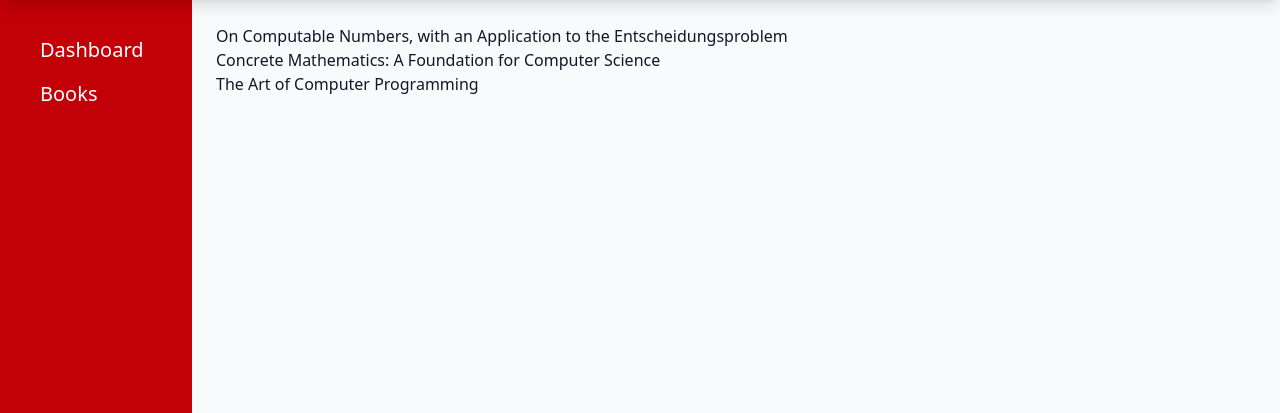
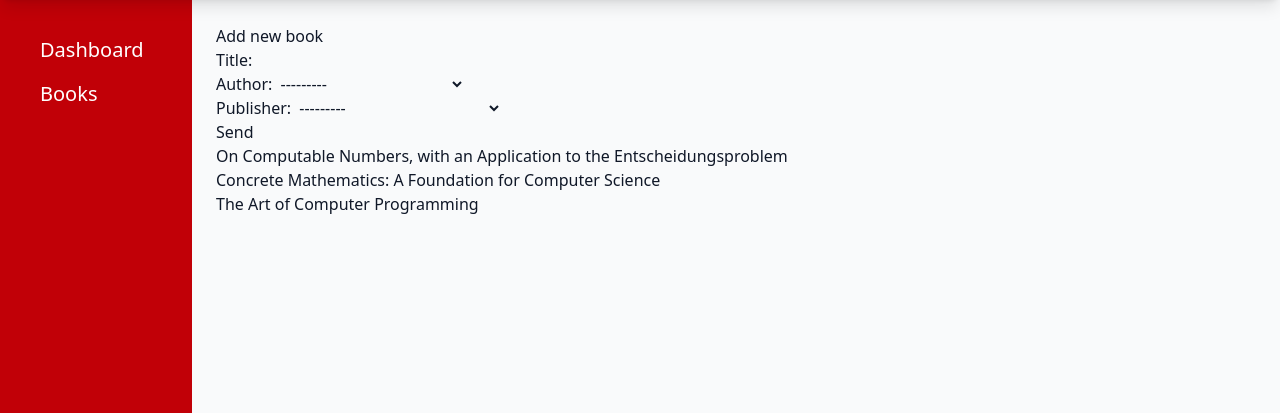
Before and after one commit to sehrishnoreen31/book-rental-business-django, a Django app: page /books/ in a window 1280 px wide. Shown: the part 64-477 px from the top of the page. Run offline with Django 5.2, Linux system fonts and the light colour scheme; data comes from the database, SQL or seed files in the repository; style sheets or scripts are compiled from the project's sources; some libraries are stand-ins or nearby versions.

Commit message:
book title form

```diff
--- /dev/null
+++ b/books/forms.py
@@ -0,0 +1,7 @@
+from django import forms
+from .models import BookTitle
+
+class BookTitleForm(forms.ModelForm):
+    class Meta:
+        model = BookTitle
+        fields = ('title', 'author', 'publisher')
--- a/books/templates/books/main.html
+++ b/books/templates/books/main.html
@@ -1,7 +1,15 @@
 {% extends "base.html" %}
 {% block title %}Book Titles{% endblock %}
 {% block content %}
+    {% comment %} new book form {% endcomment %}
+    <p> Add new book <p>
+    <form action='' method='POST'>
+        {% csrf_token %}
+        {{form}}
+        <button type='submit'>Send</button>
+    </form>
 
+    {% comment %} display books {% endcomment %}
     {% if list_of_book_titles %}
         <ul>
             {% for book_title in list_of_book_titles %}
--- a/books/views.py
+++ b/books/views.py
@@ -1,12 +1,23 @@
 from django.shortcuts import render, get_object_or_404
 from .models import BookTitle, Book
-from django.views.generic import ListView
+from .forms import BookTitleForm
+from django.views.generic import ListView, FormView
 
 # class based view
-class BookTitleView(ListView):
+class BookTitleView(ListView, FormView):
     model = BookTitle
     template_name = 'books/main.html'
     context_object_name = 'list_of_book_titles'
+    form_class = BookTitleForm
+
+    # overriding the get success url
+    def get_success_url(self):
+        return self.request.path
+
+    # save form data to database
+    def form_valid(self, form):
+        form.save()
+        return super().form_valid(form)
 
     # overriding the get_queryset
     def get_queryset(self):
```
